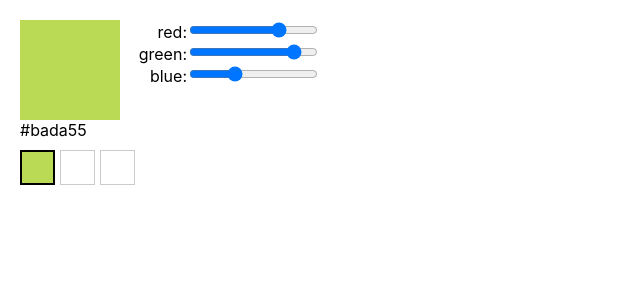
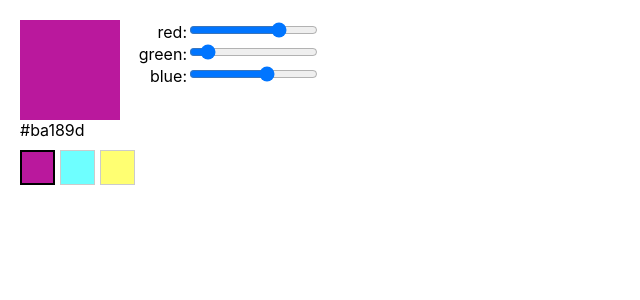
Before and after one commit to morgandonze/kickoff-color-picker, a Next.js app in the folder client/: page / in a window 1280 px wide. Shown: the top 300 px of the page, without its empty margins (0-640 px from the left). Built offline with nearby package versions, Linux system fonts and the light colour scheme.

Commit message:
Change default colors

```diff
--- a/client/pages/index.js
+++ b/client/pages/index.js
@@ -4,7 +4,7 @@ import Palette from "../components/palette";
 import "./styles.scss";
 
 const Home = () => {
-  const initColors = ["#bada55", "#ffffff", "#ffffff"];
+  const initColors = ["#ba189d", "#6effff", "#ffff72"];
   const [currentSwatch, setSwatch] = useState(0);
   const [colors, setColors] = useState(initColors);
 
```
Also changed, not shown: 1 other file (tests, documents, lock files or other folders).
